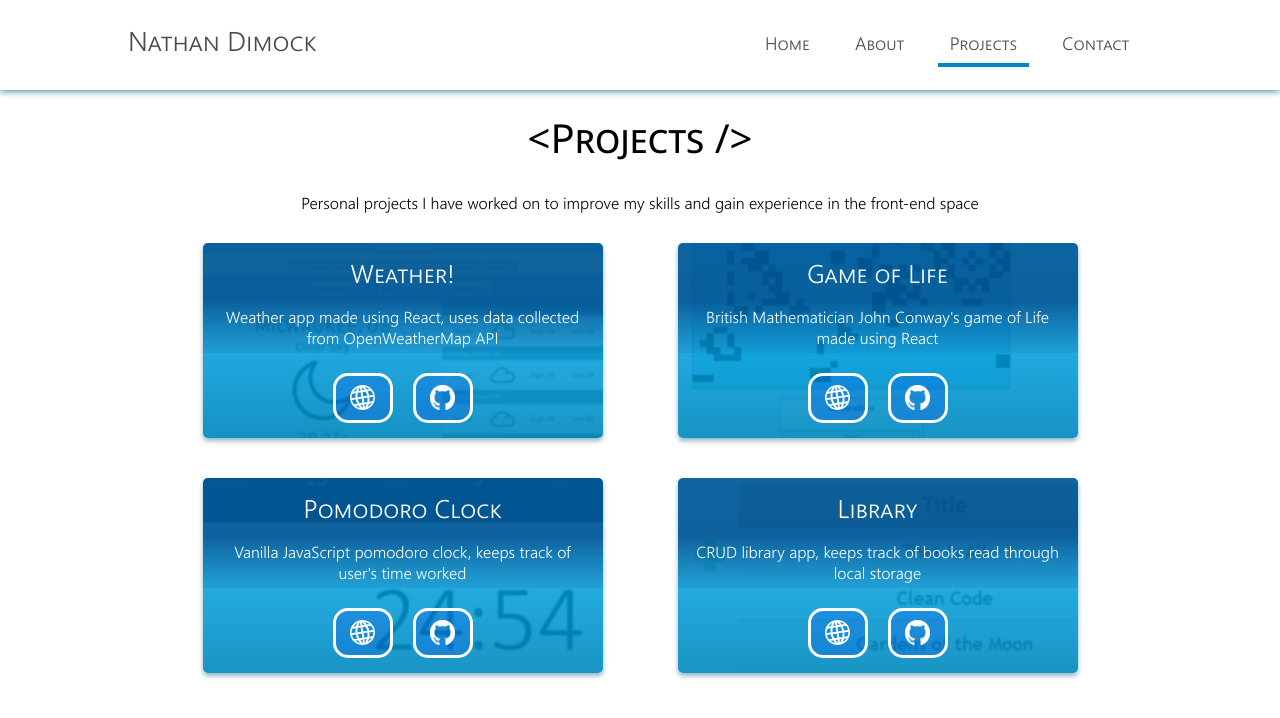
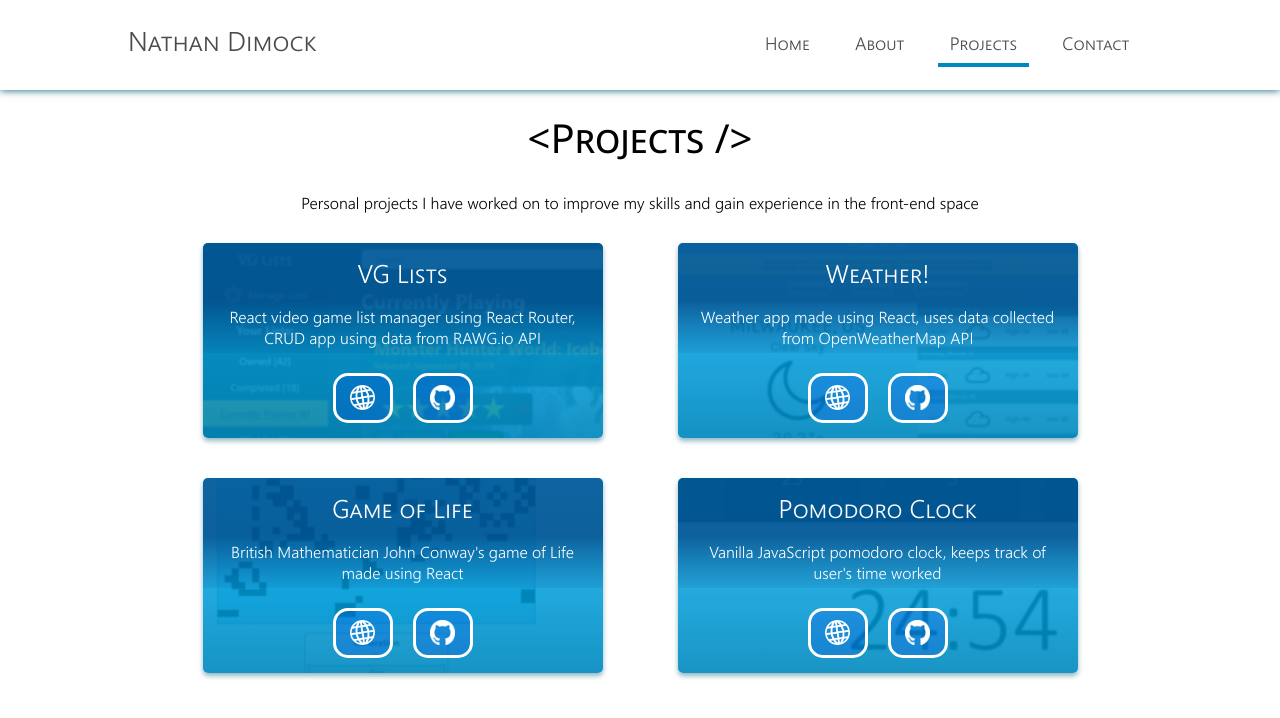
Before and after one commit to Flakari/portfolio, a React app: page /portfolio/projects in a window 1280 px wide. Built offline with nearby package versions, Linux system fonts and the light colour scheme.

Commit message:
Added VG Lists to project page and removed Library, updated resume to match

```diff
--- a/public/index.html
+++ b/public/index.html
@@ -4,6 +4,7 @@
     <meta charset="utf-8" />
     <meta name="viewport" content="width=device-width, initial-scale=1" />
     <meta name="description" content="Web Developer Portfolio" />
+    <meta name="theme-color" content="#0089be" />
     <base href="/">
     <title>Nathan Dimock</title>
     <script type="text/javascript">
--- a/src/components/Projects/Projects.js
+++ b/src/components/Projects/Projects.js
@@ -3,6 +3,13 @@ import ProjectTile from './ProjectTile/ProjectTile';
 import './Projects.scss';
 
 const projectDetails = [
+    {
+        title: 'VG Lists',
+        description: 'React video game list manager using React Router, CRUD app using data from RAWG.io API',
+        site: 'https://flakari.github.io/vg-lists',
+        github: 'https://github.com/Flakari/vg-lists',
+        image: 'VG-Lists.png'
+    },
     {
         title: 'Weather!',
         description: 'Weather app made using React, uses data collected from OpenWeatherMap API',
@@ -23,13 +30,6 @@ const projectDetails = [
         site: 'https://flakari.github.io/pomodoro-clock',
         github: 'https://github.com/Flakari/pomodoro-clock',
         image: 'Pomodoro-Clock.png'
-    },
-    {
-        title: 'Library',
-        description: 'CRUD library app, keeps track of books read through local storage',
-        site: 'https://flakari.github.io/js-library',
-        github: 'https://github.com/Flakari/js-library',
-        image: 'Library.png'
     }
 ];
 
```
Also changed, not shown: src/images/Library.png (deleted), src/images/VG-Lists.png (added), 1 other file.
